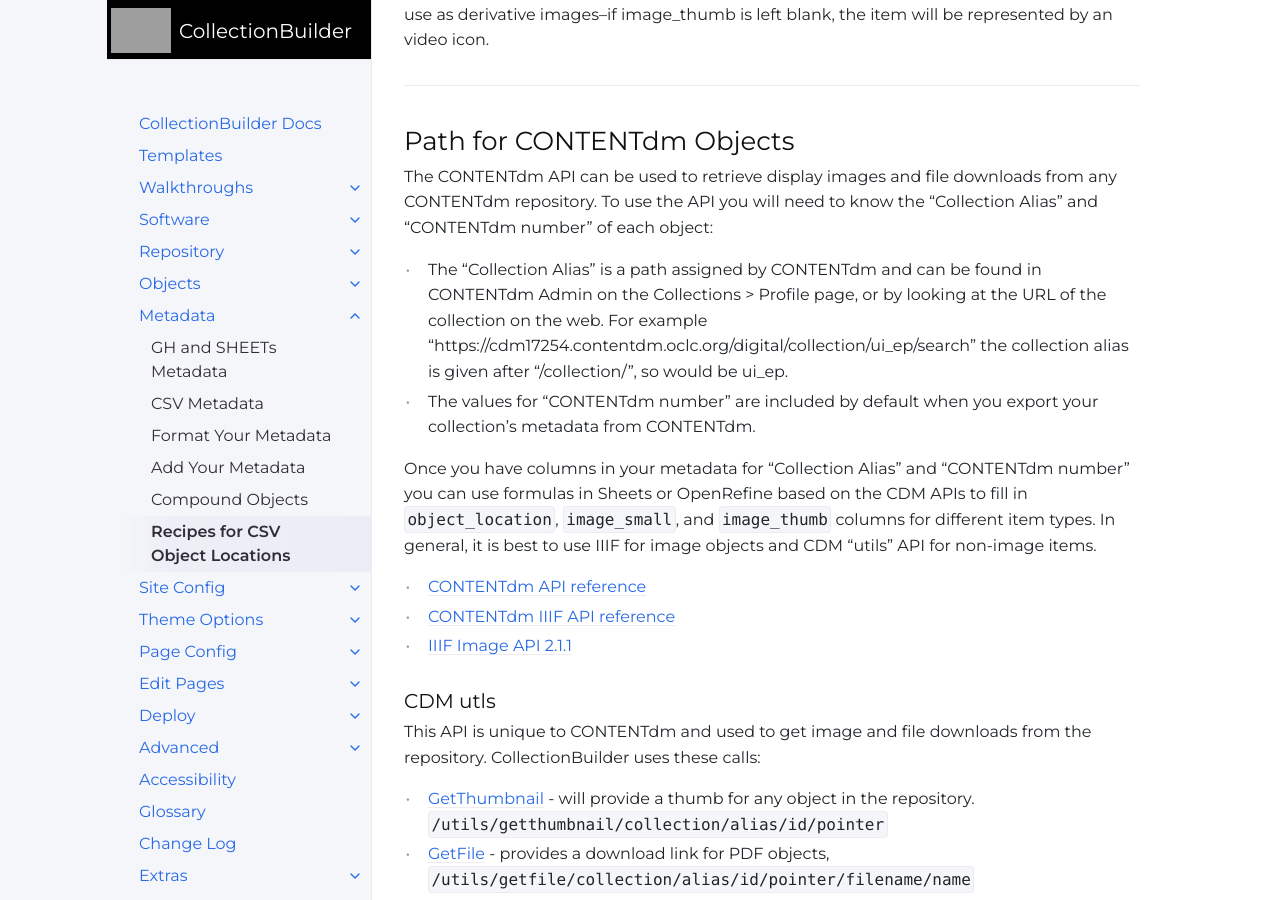
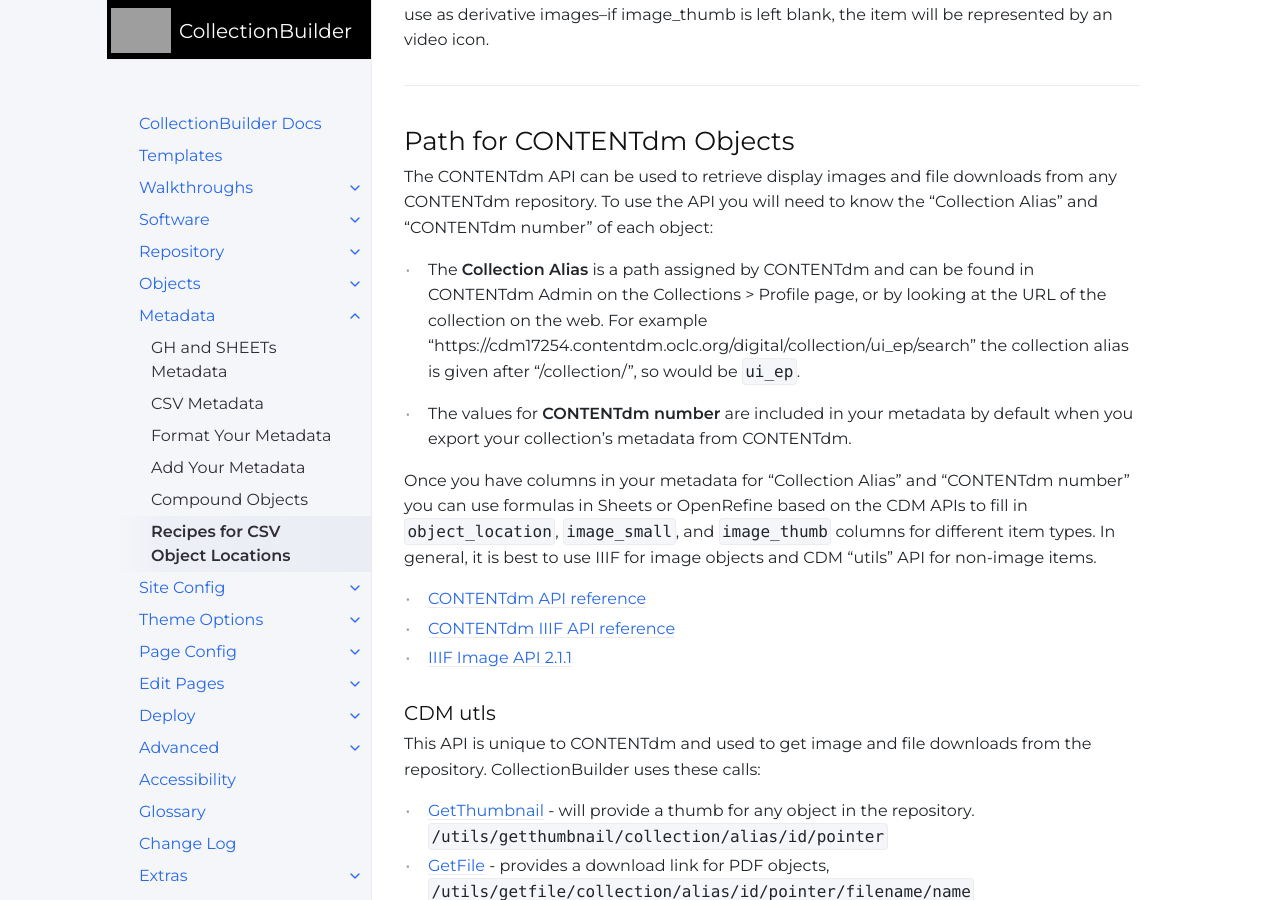
Before and after one commit to CollectionBuilder/cb-docs, a Jekyll site: the page built from docs/metadata/object-paths.md, in a window 1280 px wide and 900 px high, scrolled down 2389 px. Built offline with Jekyll 4.4.1, drawn with Linux system fonts in a browser that asks for light colours; comment, search, counter and statistics services are not loaded.

Commit message:
more cdm path updates

```diff
--- a/docs/metadata/object-paths.md
+++ b/docs/metadata/object-paths.md
@@ -89,8 +89,9 @@ One option is to create screenshots to use as derivative images--if image_thumb
 The CONTENTdm API can be used to retrieve display images and file downloads from any CONTENTdm repository.
 To use the API you will need to know the "Collection Alias" and "CONTENTdm number" of each object:
 
-- The "Collection Alias" is a path assigned by CONTENTdm and can be found in CONTENTdm Admin on the Collections > Profile page, or by looking at the URL of the collection on the web. For example "https://cdm17254.contentdm.oclc.org/digital/collection/ui_ep/search" the collection alias is given after "/collection/", so would be ui_ep.
-- The values for "CONTENTdm number" are included by default when you export your collection's metadata from CONTENTdm.
+- The **Collection Alias** is a path assigned by CONTENTdm and can be found in CONTENTdm Admin on the Collections > Profile page, or by looking at the URL of the collection on the web. For example "https://cdm17254.contentdm.oclc.org/digital/collection/ui_ep/search" the collection alias is given after "/collection/", so would be `ui_ep`.
+
+- The values for **CONTENTdm number** are included in your metadata by default when you export your collection's metadata from CONTENTdm.
 
 Once you have columns in your metadata for "Collection Alias" and "CONTENTdm number" you can use formulas in Sheets or OpenRefine based on the CDM APIs to fill in `object_location`, `image_small`, and `image_thumb` columns for different item types.
 In general, it is best to use IIIF for image objects and CDM "utils" API for non-image items.
```
